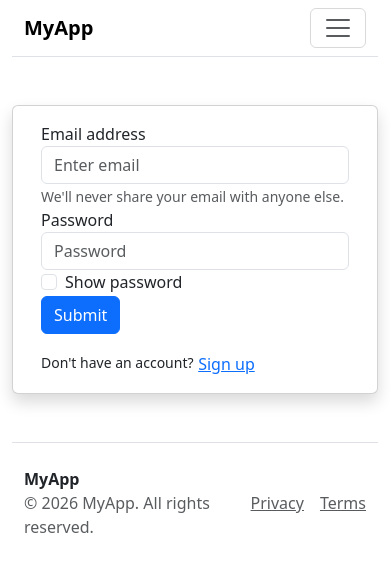
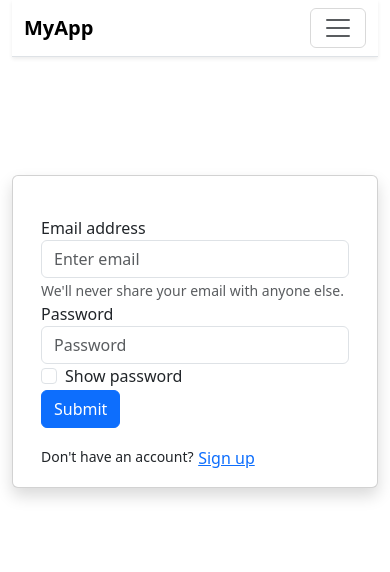
Before and after one commit to hibalu/form-validation, a React (Vite) app: page / in a window 390 px wide. Shown: the top 572 px of the page. Built offline with nearby package versions, Linux system fonts and the light colour scheme.

Commit message:
Responsiveness implimented

```diff
--- a/src/App.jsx
+++ b/src/App.jsx
@@ -1,11 +1,12 @@
 import 'bootstrap/dist/css/bootstrap.min.css'
+import 'bootstrap/dist/js/bootstrap.bundle.min.js'
 import './App.css'
 import Form from './form'
 import LogIn from './LogIn'
 import Home from './Home'
 import { useState } from 'react'
 import Navbar from './components/Navbar'
-import Footer from './components/Footer'
+
 
 function App() {
   const [view, setView] = useState('login')
@@ -14,6 +15,7 @@ function App() {
 
     <div className="container-fluid w-100">
       <Navbar onLogout={() => setView('login')} />
+      <div style={{ height: 70 }} />
       <div className={`card mx-auto my-5 shadow ${view === 'home' ? 'w-100 border-0 bg-transparent' : ''}`} style={view === 'home' ? { maxWidth: 'none' } : { maxWidth: 900 }}>
         <div className="card-body">
           {view === 'login' && <LogIn onSwitch={(v) => setView(v)} />}
@@ -21,7 +23,7 @@ function App() {
           {view === 'home' && <Home onLogout={() => setView('login')} />}
         </div>
       </div>
-      <Footer />
+
     </div>
 
   )
--- a/src/LogIn.jsx
+++ b/src/LogIn.jsx
@@ -23,7 +23,9 @@ const LogIn = ({ onSwitch }) => {
     }
 
     return (
-        <div className='container w-100'>
+        <div className='container'>
+            <div className="row justify-content-center">
+                <div className="col-12 col-sm-10 col-md-6 col-lg-5 mt-4">
                     <form onSubmit={handleSubmit}>
                         <div className="form-group ">
                             <label htmlFor="exampleInputEmail1">Email address</label>
@@ -43,6 +45,8 @@ const LogIn = ({ onSwitch }) => {
                         <div className="mt-3"><small>Don't have an account? <button type="button" className="btn btn-link p-0" onClick={() => onSwitch && onSwitch('signup')}>Sign up</button></small></div>
                     </form>
                 </div>
+            </div>
+        </div>
     )
 }
 
--- a/src/components/Navbar.jsx
+++ b/src/components/Navbar.jsx
@@ -2,7 +2,7 @@ import React from 'react'
 
 const Navbar = ({ onLogout }) => {
     return (
-        <nav className="navbar navbar-expand-lg navbar-light bg-white border-bottom">
+        <nav className="navbar navbar-expand-lg navbar-light bg-white border-bottom sticky-top shadow-sm" style={{ zIndex: 1030 }}>
             <div className="container-fluid">
                 <a className="navbar-brand fw-bold" href="#">MyApp</a>
                 <button className="navbar-toggler" type="button" data-bs-toggle="collapse" data-bs-target="#navbarNav" aria-controls="navbarNav" aria-expanded="false" aria-label="Toggle navigation">
--- a/src/form.tsx
+++ b/src/form.tsx
@@ -51,12 +51,12 @@ const Form: React.FC<{ onSwitch?: (view: 'login' | 'signup') => void }> = ({ onS
     }
   }
   return (
-    <div className="container w-50 mt-5">
-
-      <form className="form" noValidate onSubmit={handleSubmit}>
-
-        <div className="form-control d-flex flex-column gap-3 p-4 border border-2 rounded">
-             <h2>Registration Form</h2>
+    <div className="container">
+      <div className="row justify-content-center">
+        <div className="col-12 col-sm-10 col-md-8 col-lg-6 mt-5">
+          <form className="form" noValidate onSubmit={handleSubmit}>
+            <div className="form-control d-flex flex-column gap-3 p-4 border border-2 rounded">
+              <h2>Registration Form</h2>
           <div className="input-group equal-row">
             <div className="float-group w-100">
               <input
@@ -172,6 +172,8 @@ const Form: React.FC<{ onSwitch?: (view: 'login' | 'signup') => void }> = ({ onS
         </div>
       </form>
     </div>
+  </div>
+  </div>
   )
 }
 
```
Lines whose indentation alone changed are shown as unchanged.
